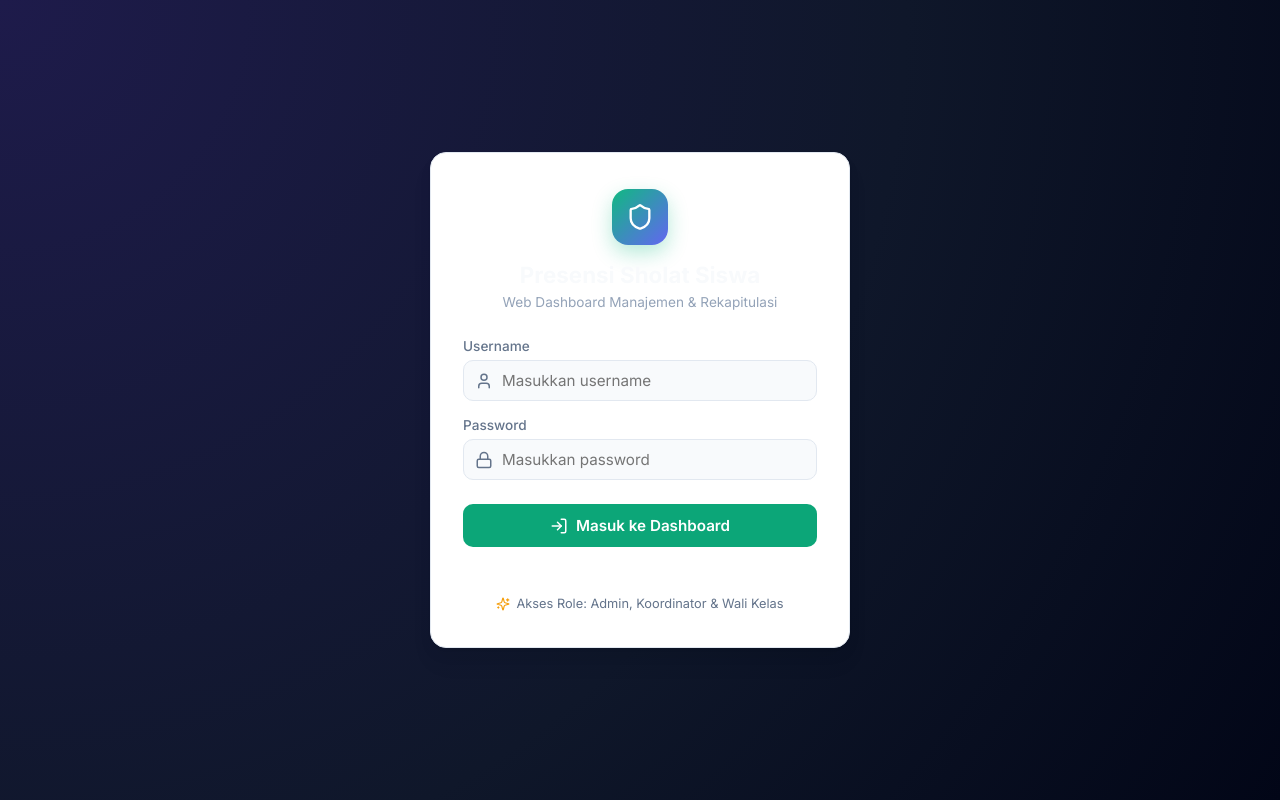
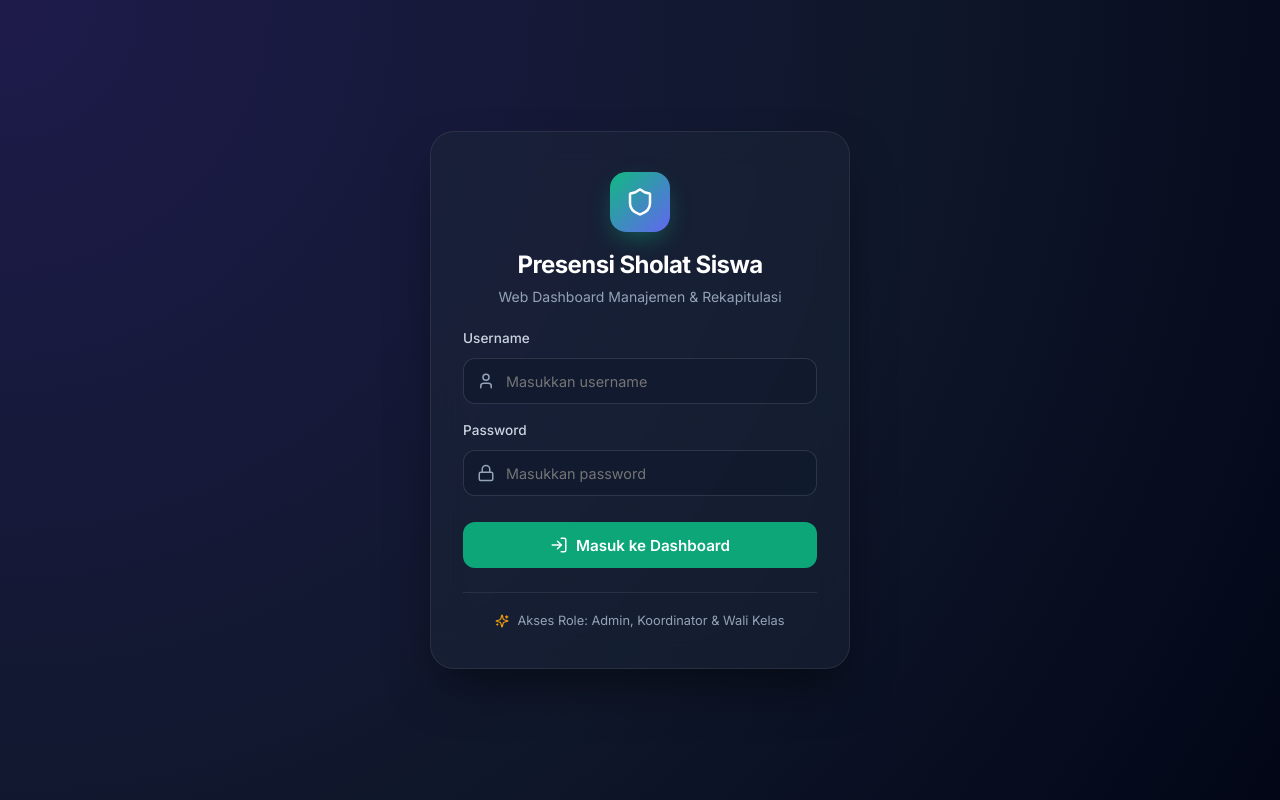
Before and after one commit to mhnwaa-01/presensi-sholat, a Next.js app in the folder web/: page / in a window 1280 px wide. Built offline with nearby package versions, Linux system fonts and the light colour scheme.

Commit message:
Update page.tsx

```diff
--- a/web/app/page.tsx
+++ b/web/app/page.tsx
@@ -55,25 +55,60 @@ export default function LoginPage() {
       padding: '20px',
       background: 'radial-gradient(circle at top left, #1e1b4b 0%, #0f172a 60%, #020617 100%)',
     }}>
-      <div className="glass-card" style={{ width: '100%', maxWidth: '420px', padding: '36px 32px' }}>
-        <div style={{ textAlign: 'center', marginBottom: '28px' }}>
+      {/* Styles to override browser autofocus outline and add visual animations */}
+      <style dangerouslySetInnerHTML={{ __html: `
+        .login-input {
+          transition: all 0.2s ease-in-out;
+        }
+        .login-input:focus {
+          border-color: #10b981 !important;
+          box-shadow: 0 0 0 3px rgba(16, 185, 129, 0.2) !important;
+          background: rgba(15, 23, 42, 0.8) !important;
+        }
+        .login-btn {
+          transition: all 0.2s ease-in-out;
+        }
+        .login-btn:hover {
+          transform: translateY(-2px);
+          box-shadow: 0 10px 20px -10px rgba(16, 185, 129, 0.5);
+        }
+        .login-btn:active {
+          transform: translateY(0);
+        }
+      `}} />
+
+      <div style={{
+        width: '100%',
+        maxWidth: '420px',
+        padding: '40px 32px',
+        background: 'rgba(30, 41, 59, 0.45)',
+        backdropFilter: 'blur(16px)',
+        WebkitBackdropFilter: 'blur(16px)',
+        border: '1px solid rgba(255, 255, 255, 0.08)',
+        borderRadius: '24px',
+        boxShadow: '0 25px 50px -12px rgba(0, 0, 0, 0.5)',
+        display: 'flex',
+        flexDirection: 'column',
+        gap: '24px'
+      }}>
+        <div style={{ textAlign: 'center' }}>
           <div style={{
-            width: '56px',
-            height: '56px',
+            width: '60px',
+            height: '60px',
             borderRadius: '16px',
             background: 'linear-gradient(135deg, #10b981, #6366f1)',
             display: 'flex',
             alignItems: 'center',
             justifyContent: 'center',
-            margin: '0 auto 16px',
-            boxShadow: '0 8px 20px rgba(16, 185, 129, 0.3)',
+            margin: '0 auto 18px',
+            boxShadow: '0 10px 25px -5px rgba(16, 185, 129, 0.4)',
           }}>
-            <Shield size={28} color="#ffffff" />
+            <Shield size={30} color="#ffffff" />
           </div>
-          <h1 style={{ fontSize: '1.4rem', fontWeight: 700, color: '#f8fafc', marginBottom: '6px' }}>
+          <h1 style={{ fontSize: '1.5rem', fontWeight: 700, color: '#ffffff', marginBottom: '8px', letterSpacing: '-0.025em' }}>
             Presensi Sholat Siswa
           </h1>
-          <p style={{ fontSize: '0.85rem', color: '#94a3b8' }}>
+          <p style={{ fontSize: '0.875rem', color: '#94a3b8', lineHeight: '1.4' }}>
             Web Dashboard Manajemen & Rekapitulasi
           </p>
         </div>
@@ -83,25 +118,33 @@ export default function LoginPage() {
             padding: '12px 14px',
             background: 'rgba(244, 63, 94, 0.15)',
             border: '1px solid rgba(244, 63, 94, 0.3)',
-            borderRadius: '8px',
+            borderRadius: '12px',
             color: '#fb7185',
             fontSize: '0.85rem',
-            marginBottom: '20px',
             textAlign: 'center',
+            lineHeight: '1.4'
           }}>
             {error}
           </div>
         )}
 
-        <form onSubmit={handleLogin}>
-          <div className="form-group">
-            <label className="form-label">Username</label>
+        <form onSubmit={handleLogin} style={{ display: 'flex', flexDirection: 'column', gap: '18px' }}>
+          <div className="form-group" style={{ marginBottom: 0 }}>
+            <label className="form-label" style={{ color: '#cbd5e1', fontWeight: 500, marginBottom: '6px' }}>Username</label>
             <div style={{ position: 'relative' }}>
-              <User size={18} color="#64748b" style={{ position: 'absolute', left: '12px', top: '12px' }} />
+              <User size={18} color="#94a3b8" style={{ position: 'absolute', left: '14px', top: '50%', transform: 'translateY(-50%)', zIndex: 10 }} />
               <input
                 type="text"
-                className="form-input"
-                style={{ paddingLeft: '38px' }}
+                className="form-input login-input"
+                style={{
+                  paddingLeft: '42px',
+                  background: 'rgba(15, 23, 42, 0.5)',
+                  border: '1px solid rgba(255, 255, 255, 0.12)',
+                  color: '#ffffff',
+                  borderRadius: '12px',
+                  height: '46px',
+                  fontSize: '0.9rem'
+                }}
                 placeholder="Masukkan username"
                 value={username}
                 onChange={(e) => setUsername(e.target.value)}
@@ -110,14 +153,22 @@ export default function LoginPage() {
             </div>
           </div>
 
-          <div className="form-group" style={{ marginBottom: '24px' }}>
-            <label className="form-label">Password</label>
+          <div className="form-group" style={{ marginBottom: 0 }}>
+            <label className="form-label" style={{ color: '#cbd5e1', fontWeight: 500, marginBottom: '6px' }}>Password</label>
             <div style={{ position: 'relative' }}>
-              <Lock size={18} color="#64748b" style={{ position: 'absolute', left: '12px', top: '12px' }} />
+              <Lock size={18} color="#94a3b8" style={{ position: 'absolute', left: '14px', top: '50%', transform: 'translateY(-50%)', zIndex: 10 }} />
               <input
                 type="password"
-                className="form-input"
-                style={{ paddingLeft: '38px' }}
+                className="form-input login-input"
+                style={{
+                  paddingLeft: '42px',
+                  background: 'rgba(15, 23, 42, 0.5)',
+                  border: '1px solid rgba(255, 255, 255, 0.12)',
+                  color: '#ffffff',
+                  borderRadius: '12px',
+                  height: '46px',
+                  fontSize: '0.9rem'
+                }}
                 placeholder="Masukkan password"
                 value={password}
                 onChange={(e) => setPassword(e.target.value)}
@@ -128,11 +179,24 @@ export default function LoginPage() {
 
           <button
             type="submit"
-            className="btn btn-emerald"
-            style={{ width: '100%', padding: '12px', fontSize: '0.95rem' }}
+            className="btn btn-emerald login-btn"
+            style={{
+              width: '100%',
+              height: '46px',
+              fontSize: '0.95rem',
+              borderRadius: '12px',
+              marginTop: '8px',
+              display: 'flex',
+              alignItems: 'center',
+              justifyContent: 'center',
+              gap: '8px',
+              fontWeight: 600
+            }}
             disabled={loading}
           >
-            {loading ? 'Memproses...' : (
+            {loading ? (
+              'Memproses...'
+            ) : (
               <>
                 <LogIn size={18} /> Masuk ke Dashboard
               </>
@@ -141,15 +205,14 @@ export default function LoginPage() {
         </form>
 
         <div style={{
-          marginTop: '28px',
           paddingTop: '20px',
-          borderTop: '1px solid rgba(255, 255, 255, 0.1)',
+          borderTop: '1px solid rgba(255, 255, 255, 0.08)',
           display: 'flex',
           alignItems: 'center',
           justifyContent: 'center',
-          gap: '6px',
+          gap: '8px',
           fontSize: '0.8rem',
-          color: '#64748b',
+          color: '#94a3b8',
         }}>
           <Sparkles size={14} color="#f59e0b" />
           <span>Akses Role: Admin, Koordinator & Wali Kelas</span>
```
